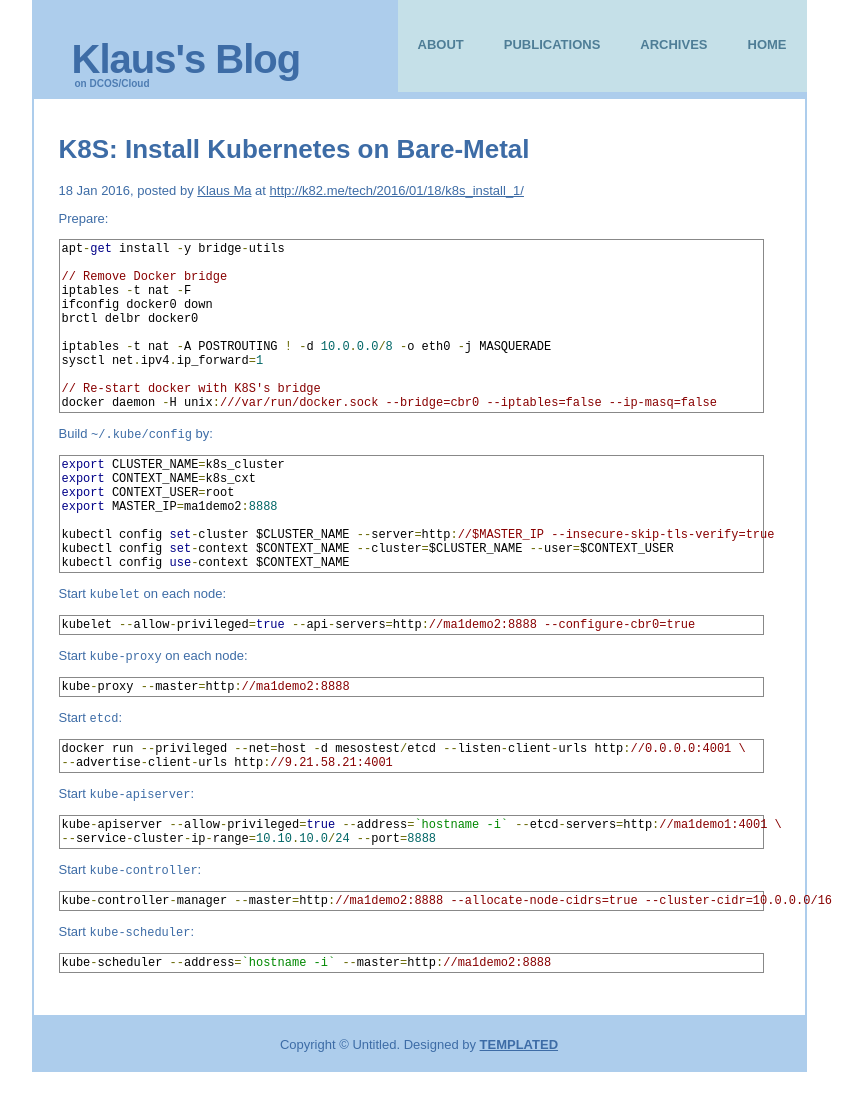
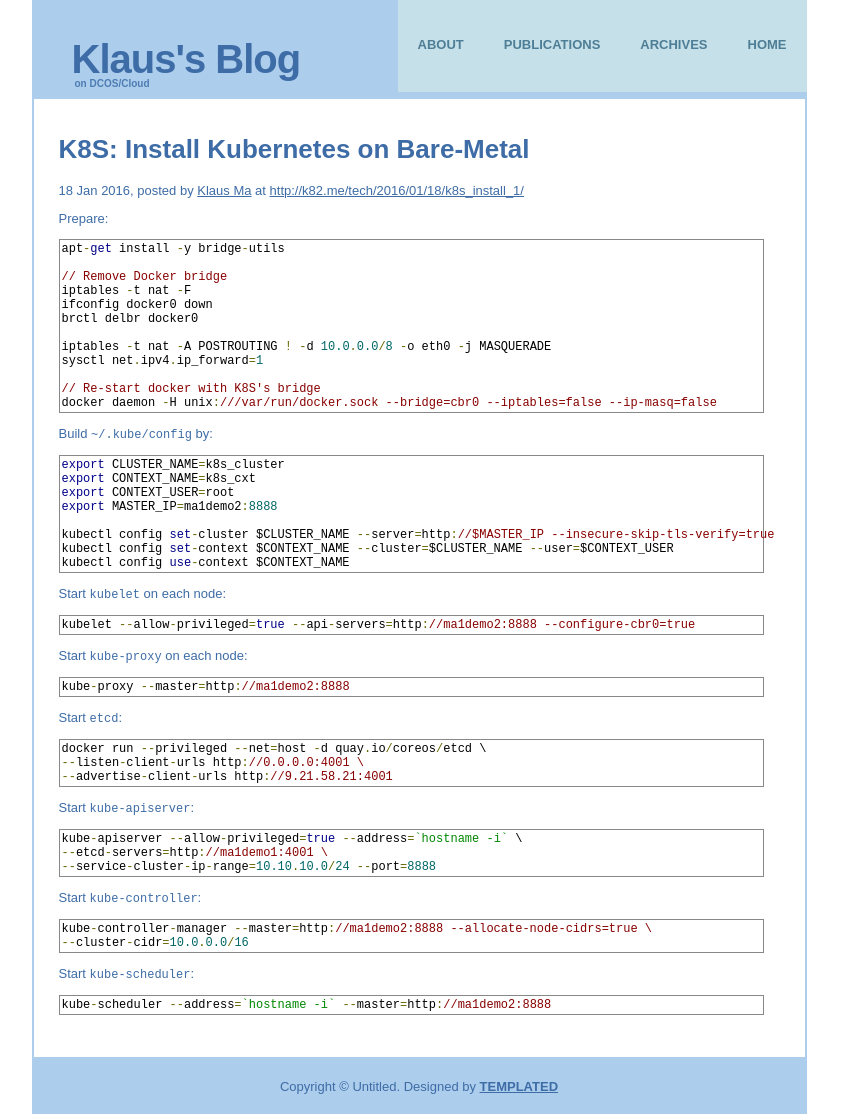
Before and after one commit to k82cn/k82cn.github.io, a Jekyll site: the page built from _posts/2016-01-18-k8s_install_1.md, in a window 1280 px wide. Shown: the whole page, without its empty margins (221-1084 px from the left). Built offline with Jekyll 4.4.1, drawn with Linux system fonts in a browser that asks for light colours; comment, search, counter and statistics services are not loaded; before the commit the page ends 1072 px from its top, so only the background shows below that.

Commit message:
New format

```diff
--- a/_posts/2016-01-18-k8s_install_1.md
+++ b/_posts/2016-01-18-k8s_install_1.md
@@ -40,17 +40,20 @@
 
 Start `etcd`:
 
-    docker run --privileged --net=host -d mesostest/etcd --listen-client-urls http://0.0.0.0:4001 \
+    docker run --privileged --net=host -d quay.io/coreos/etcd \
+    --listen-client-urls http://0.0.0.0:4001 \
     --advertise-client-urls http://9.21.58.21:4001
 
 Start `kube-apiserver`:
 
-    kube-apiserver --allow-privileged=true --address=`hostname -i` --etcd-servers=http://ma1demo1:4001 \
+    kube-apiserver --allow-privileged=true --address=`hostname -i` \
+    --etcd-servers=http://ma1demo1:4001 \
     --service-cluster-ip-range=10.10.10.0/24 --port=8888
 
 Start `kube-controller`:
 
-    kube-controller-manager --master=http://ma1demo2:8888 --allocate-node-cidrs=true --cluster-cidr=10.0.0.0/16
+    kube-controller-manager --master=http://ma1demo2:8888 --allocate-node-cidrs=true \
+    --cluster-cidr=10.0.0.0/16
 
 Start `kube-scheduler`:
 
```
